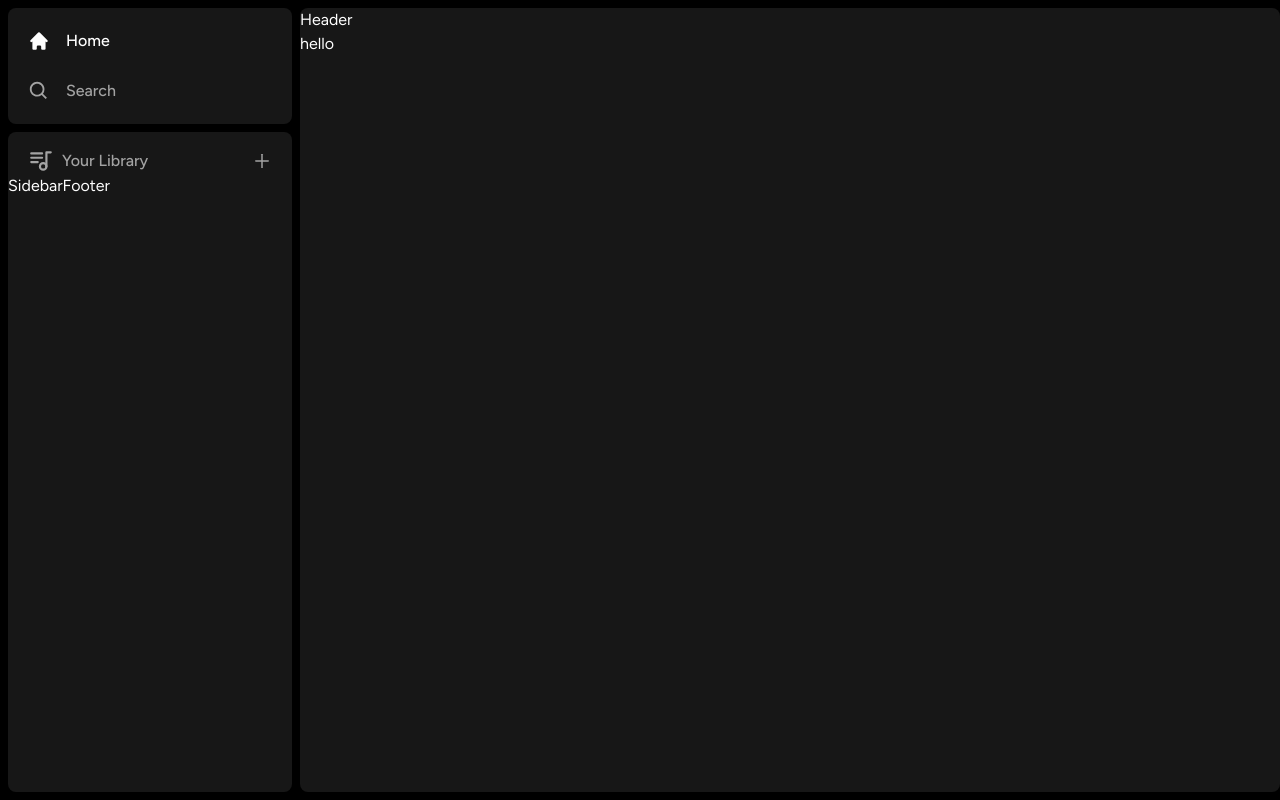
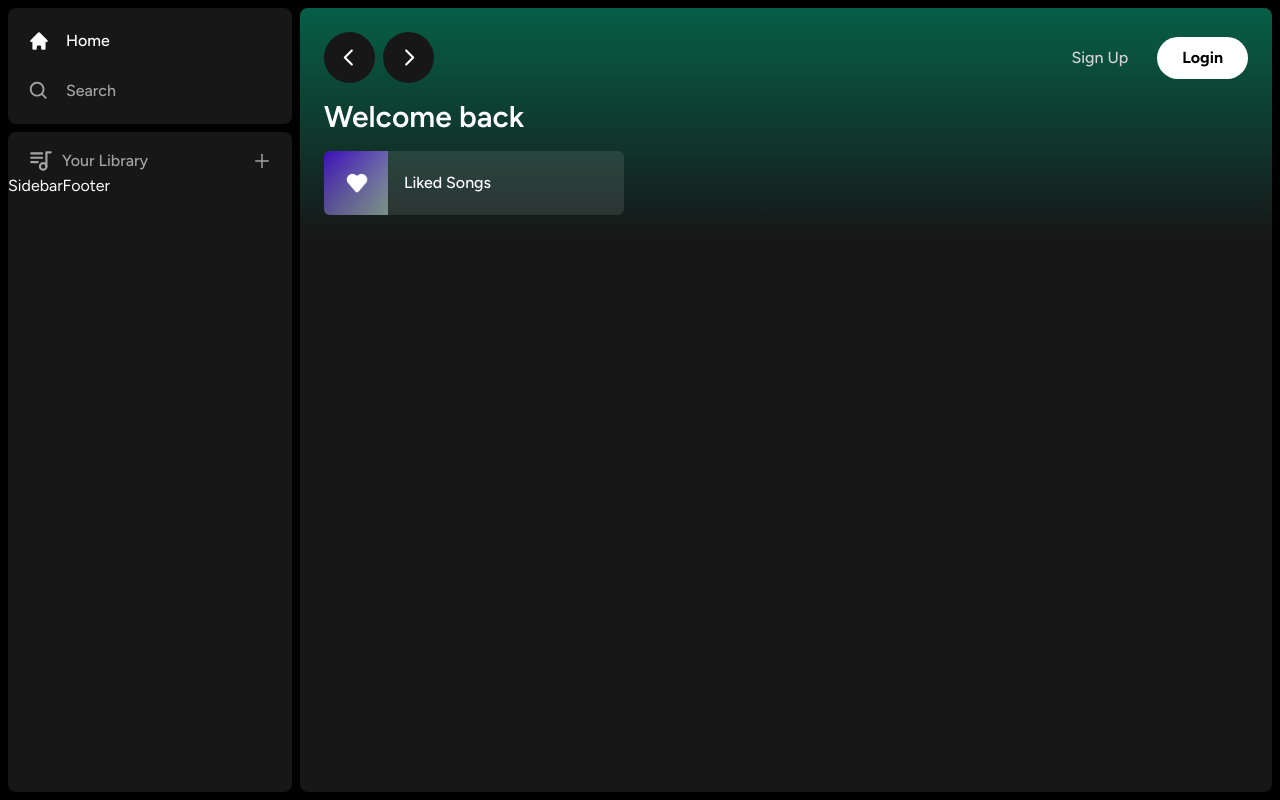
Before and after one commit to dineshyadav19/spotify-clone, a Next.js app: page / in a window 1280 px wide. Built offline with nearby package versions, Linux system fonts and the light colour scheme.

Commit message:
feat: add layout

```diff
--- a/app/(site)/page.tsx
+++ b/app/(site)/page.tsx
@@ -1,10 +1,27 @@
 import Header from '@/components/Header';
+import ListItem from '@/components/ListItem';
 
 export default function Home() {
   return (
     <div className="bg-neutral-900 w-full h-full overflow-hidden overscroll-y-auto rounded-lg">
-      <Header></Header>
-      hello
+      <Header>
+        <div>
+          <h1 className="text-3xl text-white font-semibold">Welcome back</h1>
+          <div
+            className="
+              grid
+              grid-cols-1
+              sm:grid-cols-2
+              xl:grid-cols-3
+              2xl:grid-cols-4
+              gap-3
+              mt-4
+            "
+          >
+            <ListItem image={'/images/liked.png'} name="Liked Songs" href="/" />
+          </div>
+        </div>
+      </Header>
     </div>
   );
 }
--- /dev/null
+++ b/components/Button.tsx
@@ -0,0 +1,27 @@
+import React, { forwardRef } from 'react';
+import { twMerge } from 'tailwind-merge';
+
+interface ButtonProps extends React.ButtonHTMLAttributes<HTMLButtonElement> {}
+
+const Button = forwardRef<HTMLButtonElement, ButtonProps>(
+  ({ className, children, disabled, type = 'button', ...props }, ref) => {
+    return (
+      <button
+        className={twMerge(
+          'rounded-full px-3 py-3 bg-green-500 border border-transparent disabled:cursor-pointer disabled:opacity-50 text-black font-bold hover:opacity-75 transition',
+          className
+        )}
+        type={type}
+        disabled={disabled}
+        ref={ref}
+        {...props}
+      >
+        {children}
+      </button>
+    );
+  }
+);
+
+Button.displayName = 'Button';
+
+export default Button;
--- a/components/Header.tsx
+++ b/components/Header.tsx
@@ -1,9 +1,73 @@
+'use client';
+
+import { useRouter } from 'next/navigation';
 import React from 'react';
+import { BiSearch } from 'react-icons/bi';
+import { HiHome } from 'react-icons/hi';
+import { RxCaretRight, RxCaretLeft } from 'react-icons/rx';
+import { twMerge } from 'tailwind-merge';
+import Button from './Button';
 
-type HeaderProps = {};
+type HeaderProps = {
+  children?: React.ReactNode;
+  className?: string;
+};
 
-const Header: React.FC<HeaderProps> = () => {
-  return <div>Header</div>;
+const Header: React.FC<HeaderProps> = ({ children, className }) => {
+  const router = useRouter();
+  return (
+    <div
+      className={twMerge(
+        'h-fit bg-gradient-to-b from-emerald-800 p-6',
+        className
+      )}
+    >
+      <div className="flex justify-between items-center w-full mb-4">
+        {/* Right and Left button on large screen */}
+        <div className="hidden md:flex items-center gap-x-2">
+          <button
+            className="bg-neutral-900 rounded-full p-2 hover:opacity-75 transition"
+            onClick={() => router.back()}
+          >
+            <RxCaretLeft className="text-white" size={35} />
+          </button>
+
+          <button
+            className="bg-neutral-900 rounded-full p-2 hover:opacity-75 transition"
+            onClick={() => router.forward()}
+          >
+            <RxCaretRight className="text-white" size={35} />
+          </button>
+        </div>
+
+        {/* Home and Search button when on small screen */}
+        <div className="flex md:hidden items-center gap-x-2">
+          <button className="bg-white rounded-full p-2  hover:opacity-75 transition">
+            <HiHome className="text-black" size={20} />
+          </button>
+
+          <button className="bg-white rounded-full p-2 hover:opacity-75 transition">
+            <BiSearch className="text-black" size={20} />
+          </button>
+        </div>
+
+        {/* Signup and Login button */}
+        <div className="flex justify-between items-center gap-x-4">
+          <>
+            <div>
+              <Button className="font-medium text-neutral-300 bg-transparent">
+                Sign Up
+              </Button>
+            </div>
+            <div>
+              <Button className="px-6 py-2 bg-white">Login</Button>
+            </div>
+          </>
+        </div>
+      </div>
+      {children}
+    </div>
+  );
 };
 
 export default Header;
--- /dev/null
+++ b/components/ListItem.tsx
@@ -0,0 +1,34 @@
+import Image from 'next/image';
+import { useRouter } from 'next/navigation';
+import React from 'react';
+import { FaPlay } from 'react-icons/fa';
+
+type ListItemProps = {
+  image: string;
+  href: string;
+  name: string;
+};
+
+const ListItem: React.FC<ListItemProps> = ({ image, href, name }) => {
+  const router = useRouter();
+
+  const onClick = () => {
+    router.push(href);
+  };
+  return (
+    <button
+      onClick={onClick}
+      className="relative group flex items-center rounded-md overflow-hidden gap-x-4 bg-neutral-100/10 hover:bg-neutral-100/20 transition pr-4"
+    >
+      <div className="relative min-h-[64px] min-w-[64px]">
+        <Image src={image} alt="" fill className="object-cover" />
+      </div>
+      <p className="truncate font-medium py-5">{name}</p>
+      <div className="absolute right-5 transition opacity-0 group-hover:opacity-100 flex justify-center items-center p-4 bg-green-500 rounded-full hover:scale-110 drop-shadow-md">
+        <FaPlay className="text-black" />
+      </div>
+    </button>
+  );
+};
+
+export default ListItem;
--- a/components/Sidebar.tsx
+++ b/components/Sidebar.tsx
@@ -45,7 +45,9 @@ const Sidebar: React.FC<SidebarProps> = ({ children }) => {
           <SidebarFooter />
         </Box>
       </div>
-      <main className="h-full overscroll-y-auto flex-1 py-2">{children}</main>
+      <main className="h-full overscroll-y-auto flex-1 py-2 px-2 md:pl-0">
+        {children}
+      </main>
     </div>
   );
 };
```
Also changed, not shown: public/images/liked.png (added).
